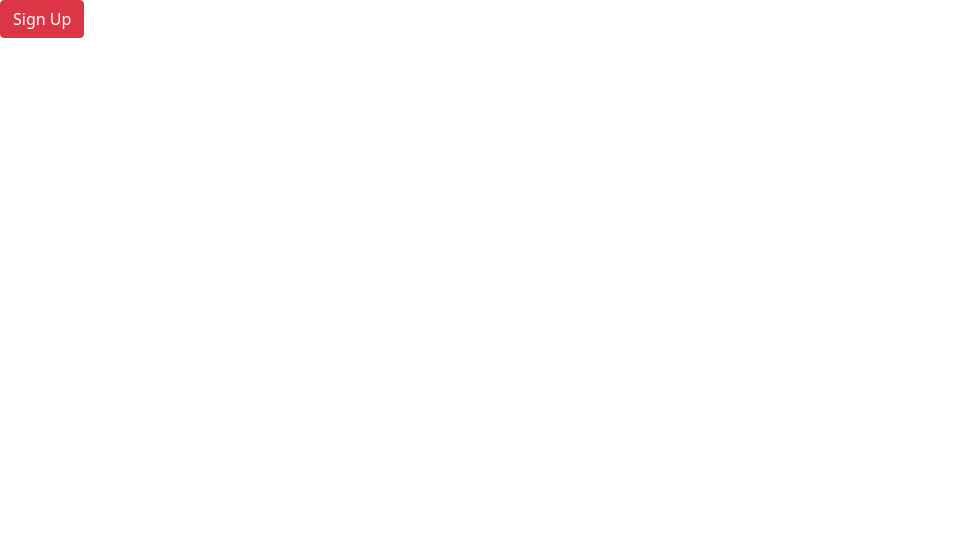
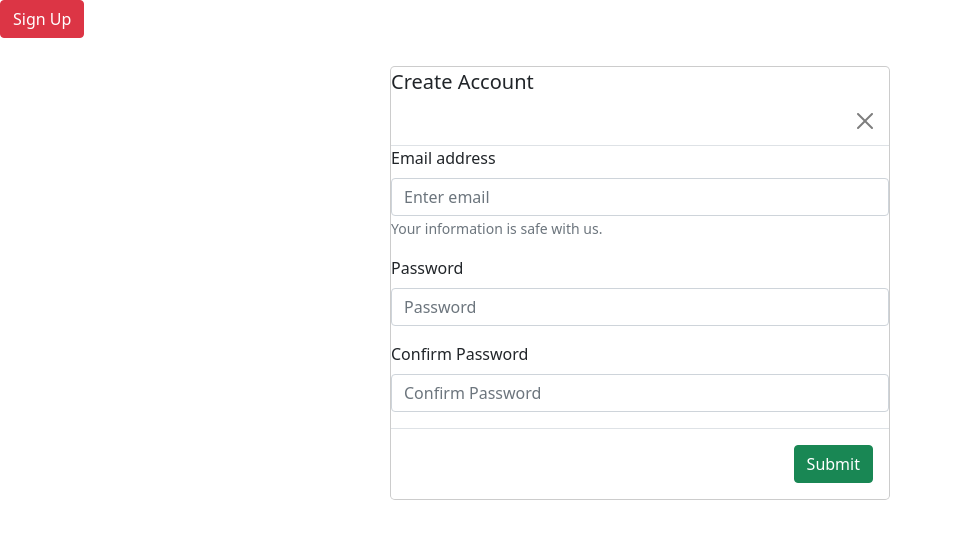
Before and after one commit to acciojob/bootstrap-signup-modal-Manish636700, a website: page main.html in a window 1280 px wide. Shown: the whole page, without its empty margins (0-953 px from the left). Drawn offline with nearby package versions, Linux system fonts and the light colour scheme.

Commit message:
created a submission

```diff
--- a/main.html
+++ b/main.html
@@ -11,11 +11,11 @@
 <body>
 	 <button type="button"
 			 class="btn btn-danger"
-			 data-bs-toggle="modal"
+			 data-bs-toggle="show"
 			data-bs-target="#signupModal">
 			 Sign Up
 	 </button>
-	  <div class="modal show" id="signupModal" tabindex="-1" aria-labelledby="signupModalLabel" aria-hidden="true">
+	  <div class="show" id="signupModal" tabindex="-1" aria-labelledby="signupModalLabel" aria-hidden="true">
         <div class="modal-dialog">
             <div class="modal-content">
                 <!-- Modal Header -->
@@ -48,7 +48,7 @@
                 </div>
                 <!-- Modal Footer -->
                 <div class="modal-footer">
-					<button type="button" class="btn btn-primary">Submit</button>
+					<button type="button" class="btn btn-success">Submit</button>
                </div>
             </div>
         </div>
```
